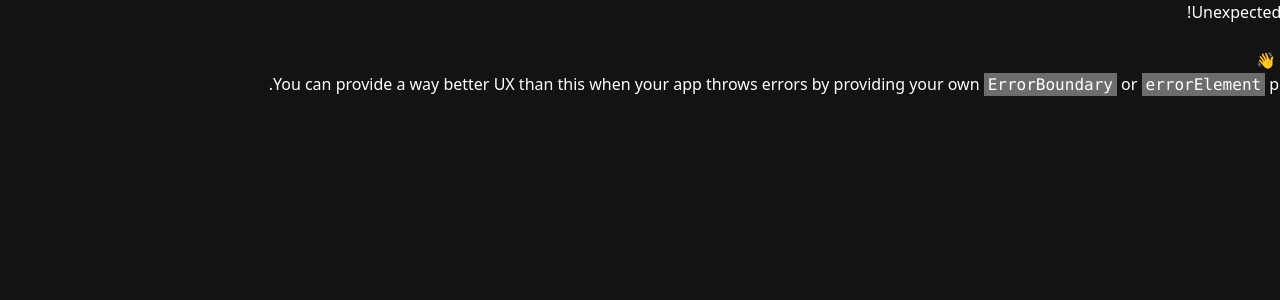
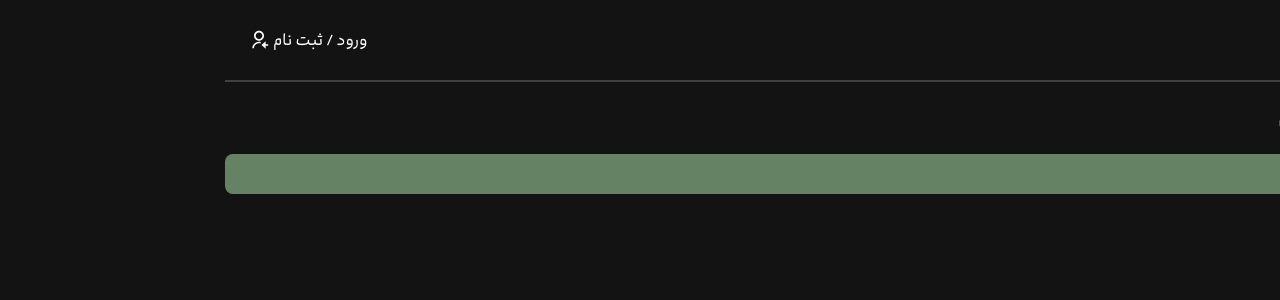
Before and after one commit to moeinmac/realstate, a React (Create React App) app: page /estate/add in a window 1280 px wide. Before the commit this address had no page. Shown: the top 300 px of the page. Built offline with nearby package versions, Linux system fonts and the light colour scheme.

Commit message:
change Account Item to Input Item for clean code

```diff
--- a/src/App.js
+++ b/src/App.js
@@ -15,6 +15,9 @@ import User from "./pages/User";
 
 import { updateFormAction } from "./components/User/UserForm";
 import { formAction } from "./components/Auth/AuthForm";
+import AddEstate from "./pages/Estate/AddEstate";
+import EstateLayout from "./pages/Estate/EstateLayout";
+import Estate from "./pages/Estate/Estate";
 
 const router = createBrowserRouter(
   createRoutesFromElements(
@@ -22,6 +25,10 @@ const router = createBrowserRouter(
       <Route index element={<Home />} />
       <Route path="auth" element={<Auth />} action={formAction} />
       <Route path="user" element={<User />} action={updateFormAction} />
+      <Route path="estate" element={<EstateLayout />}>
+        <Route index element={<Estate />} />
+        <Route path="add" element={<AddEstate />} />
+      </Route>
     </Route>
   )
 );
--- /dev/null
+++ b/src/components/Estate/AddEstateForm.js
@@ -0,0 +1,11 @@
+import { Form } from "react-router-dom";
+import { IoPencil } from "react-icons/io5";
+import InputItem from "../UI/InputItem";
+
+const AddEstateForm = () => {
+  return <Form>
+    <InputItem name={"estateName"}><IoPencil /></InputItem>
+  </Form>;
+};
+
+export default AddEstateForm;
--- a/src/components/User/AccountItem.js
+++ b/src/components/UI/InputItem.js
@@ -1,21 +1,21 @@
-const AccountItem = ({ children, dValue, name }) => {
+const InputItem = ({ children, dValue, name, second }) => {
   return (
     <div
       className={`${
-        dValue ? "bg-[#97b2eb]" : "bg-[#658364]"
+        second ? "" : dValue ? "bg-[#97b2eb]" : "bg-[#658364]"
       } flex gap-3 items-center px-4 py-2 rounded-lg`}
     >
       {children}
       <input
-      dir="auto"
+        dir="auto"
         className={`bg-transparent text-black w-full font-alibaba outline-none`}
         type="text"
         defaultValue={dValue}
         name={name ? name : ""}
-        readOnly = {!name ? !name : false}
+        readOnly={!name ? !name : false}
       />
     </div>
   );
 };
 
-export default AccountItem;
+export default InputItem;
--- a/src/components/User/UserForm.js
+++ b/src/components/User/UserForm.js
@@ -1,5 +1,4 @@
 import { useDispatch, useSelector } from "react-redux";
-import AccountItem from "../User/AccountItem";
 import { TfiUser } from "react-icons/tfi";
 import { FiPhone } from "react-icons/fi";
 import { TfiEmail } from "react-icons/tfi";
@@ -7,6 +6,7 @@ import { Form, useActionData } from "react-router-dom";
 import { supabase } from "../../lib/supabase";
 import { useEffect } from "react";
 import { fetchUserData } from "../../store/user-slice";
+import InputItem from "../UI/InputItem";
 
 const UserForm = () => {
   const user = useSelector((state) => state.user);
@@ -29,17 +29,17 @@ const UserForm = () => {
       <h1 className="font-kalameh text-4xl py-2">
         {user.isCompleted ? "ویرایش حساب کــاربری" : "تکمیل حساب کــاربری"}
       </h1>
-      <AccountItem dValue={user.data.fullname} name={"fullname"}>
+      <InputItem dValue={user.data.fullname} name={"fullname"}>
         <TfiUser className="text-3xl text-black" />
-      </AccountItem>
+      </InputItem>
 
-      <AccountItem dValue={user.data.email}>
+      <InputItem dValue={user.data.email}>
         <TfiEmail className="text-3xl text-black" />
-      </AccountItem>
+      </InputItem>
 
-      <AccountItem dValue={user.data.phone} name={"phone"}>
+      <InputItem dValue={user.data.phone} name={"phone"}>
         <FiPhone className="text-3xl text-black" />
-      </AccountItem>
+      </InputItem>
       <button
         type="submit"
         className={`${
--- /dev/null
+++ b/src/pages/Estate/AddEstate.js
@@ -0,0 +1,12 @@
+import AddEstateForm from "../../components/Estate/AddEstateForm";
+
+const AddEstate = () => {
+  return (
+    <>
+      <h1 className="font-kalameh text-green text-4xl px-6 py-4">افزودن ملک جدید</h1>
+      <AddEstateForm />
+    </>
+  );
+};
+
+export default AddEstate;
--- /dev/null
+++ b/src/pages/Estate/Estate.js
@@ -0,0 +1,5 @@
+const Estate = () => {
+  return <h1>Estate</h1>
+};
+
+export default Estate;
--- /dev/null
+++ b/src/pages/Estate/EstateLayout.js
@@ -0,0 +1,7 @@
+import { Outlet } from "react-router-dom";
+
+const EstateLayout = () => {
+  return <Outlet />;
+};
+
+export default EstateLayout;
```
